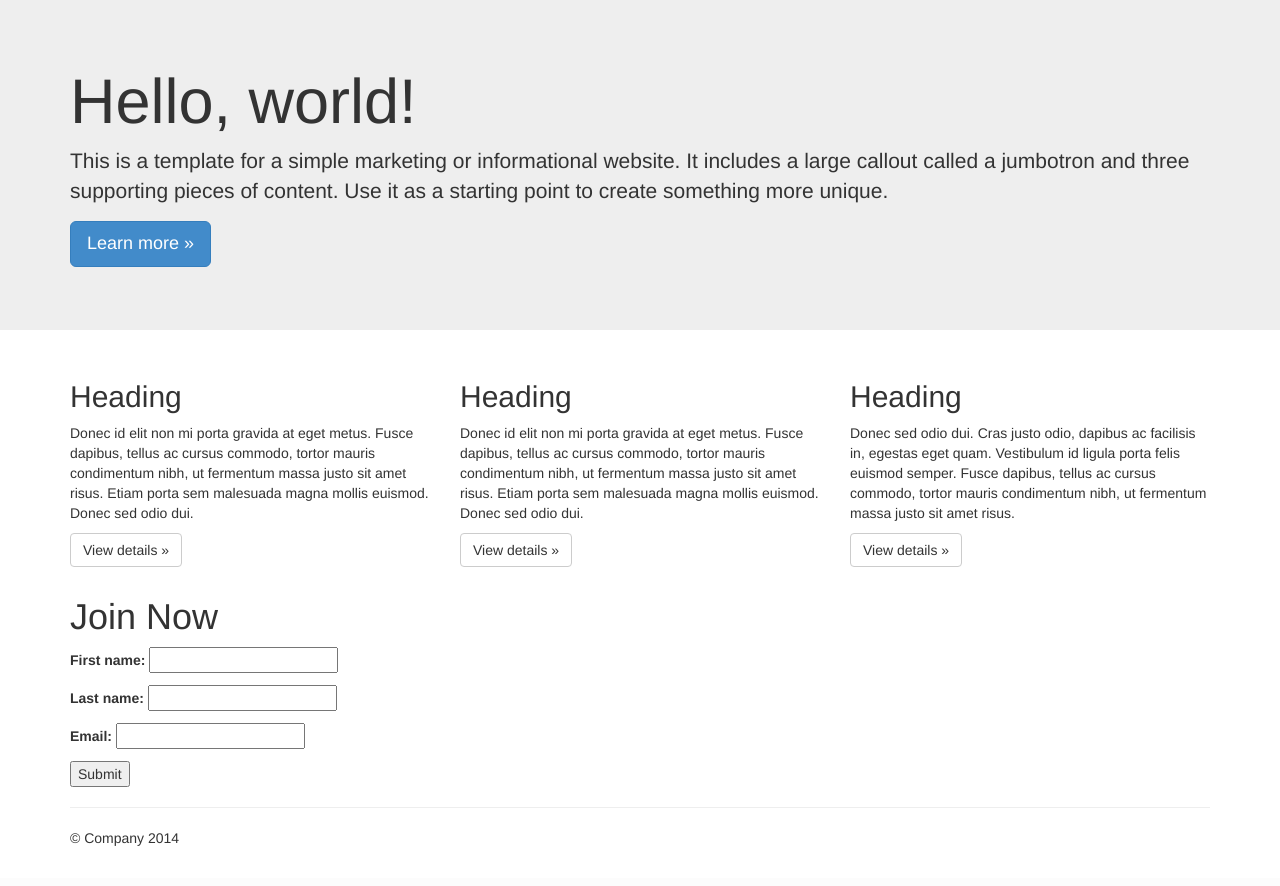
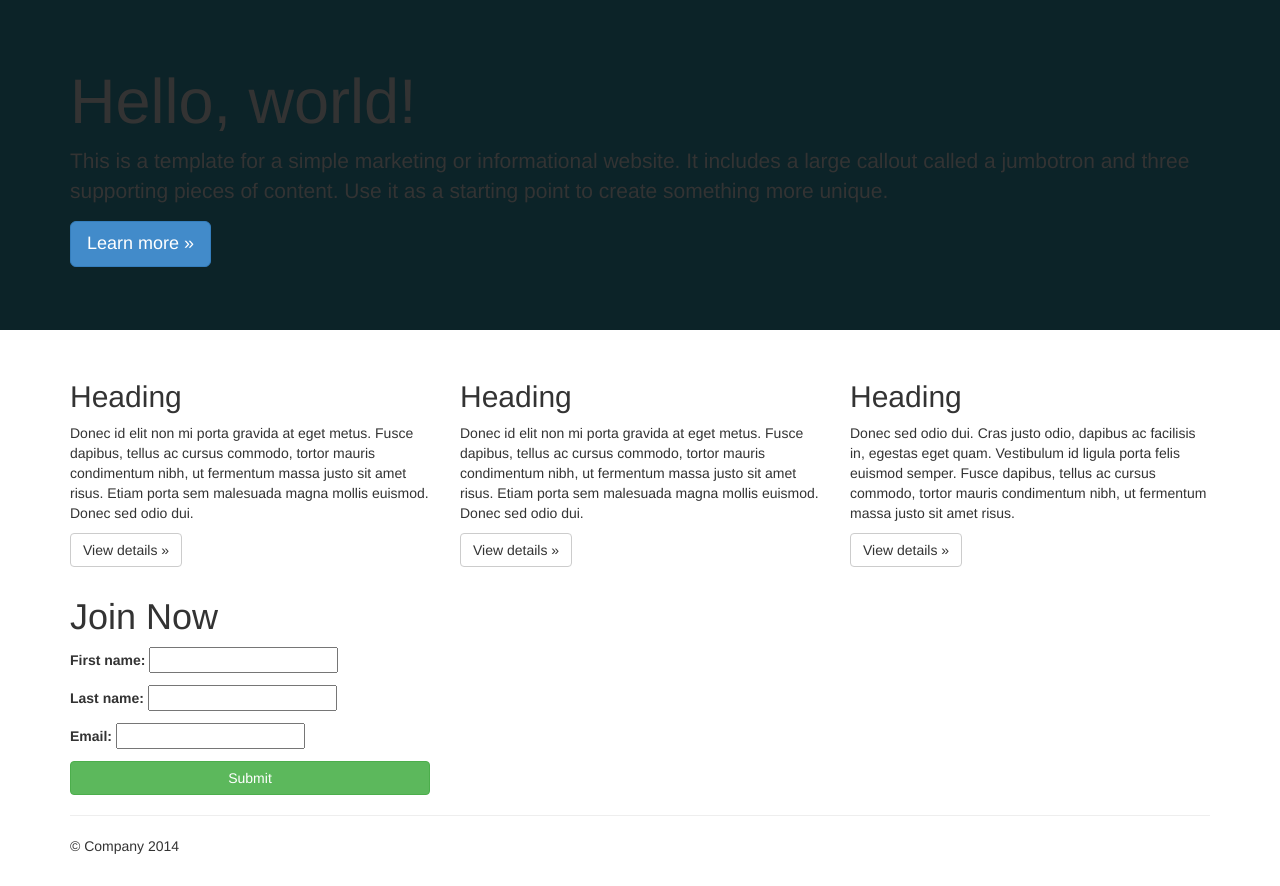
Before and after one commit to N1ght-Hawk/MVP_Landing, a Django app: template skillshare/static/templates/signup.html in a window 1280 px wide. Shown: the part 51-937 px from the top of the page. Before the commit the page ends 897 px from the top, so only its background shows below. Run offline with Django 3.2, Linux system fonts and the light colour scheme; the template is opened without the code that fills it: values that come from a table or form of the project are taken from there, others are empty; parts of the project's set-up code (start-up, migrations or seed data) failed here and were passed over; some libraries are stand-ins or nearby versions.

Commit message:
submit button TUT 10

```diff
--- a/skillshare/static/templates/base.html
+++ b/skillshare/static/templates/base.html
@@ -16,6 +16,9 @@
 
     <!-- Custom styles for this template -->
     <link href="/static/css/jumbotron.css" rel="stylesheet">
+
+    <!-- Custom  CSS -->
+    <link href="/static/css/custom.css" rel="stylesheet">
 
     <!-- Just for debugging purposes. Don't actually copy these 2 lines! -->
     <!--[if lt IE 9]><script src="../../assets/js/ie8-responsive-file-warning.js"></script><![endif]-->
--- a/skillshare/static/templates/signup.html
+++ b/skillshare/static/templates/signup.html
@@ -4,6 +4,6 @@
     <h1> Join Now </h1>
     <form method ='POST' action=''> {% csrf_token %}
             {{form.as_p}}
-            <input type='submit'>
+            <input type='submit' class='btn btn-success btn-block'>
     </form>
 {% endblock %}
```
